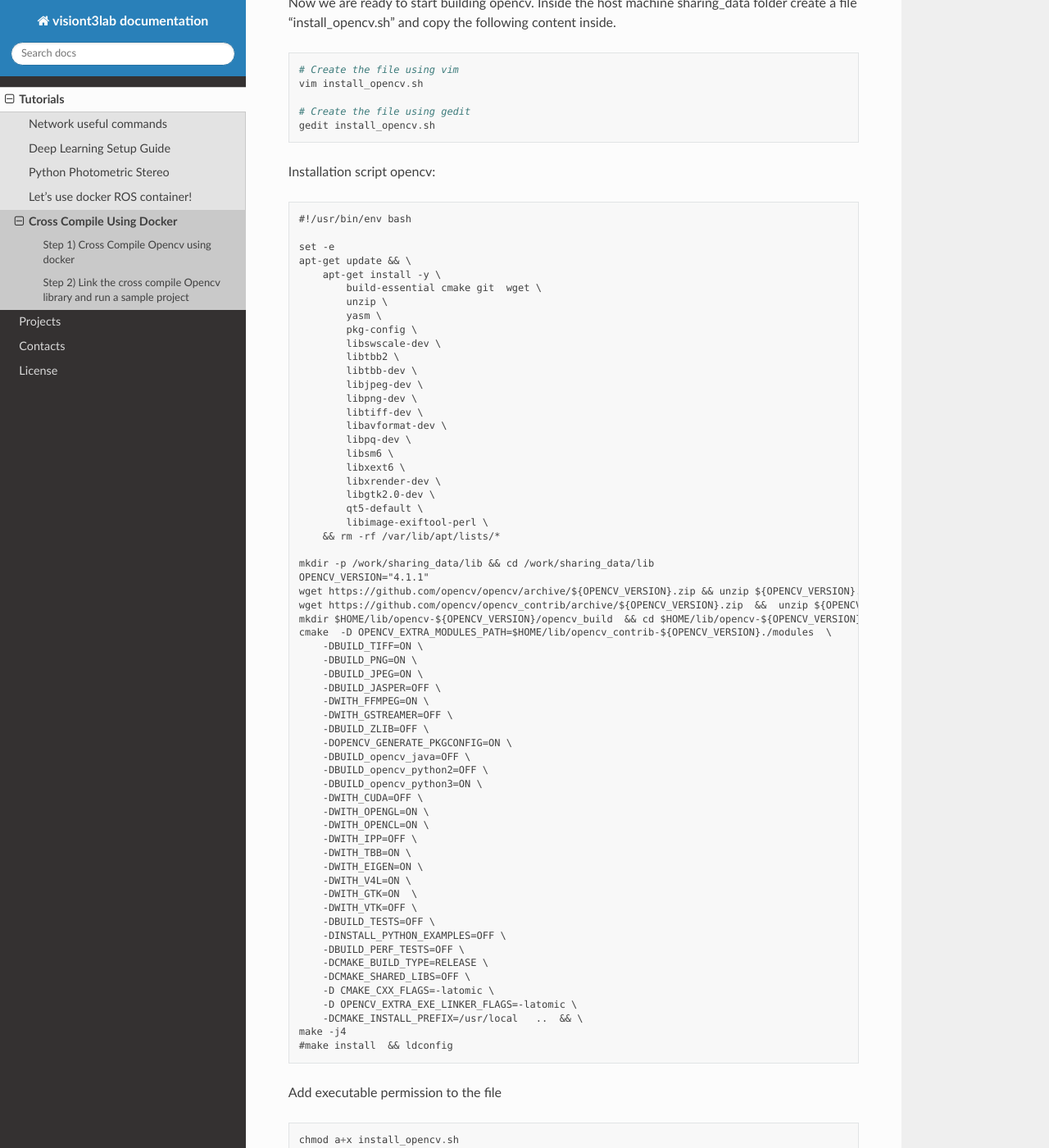
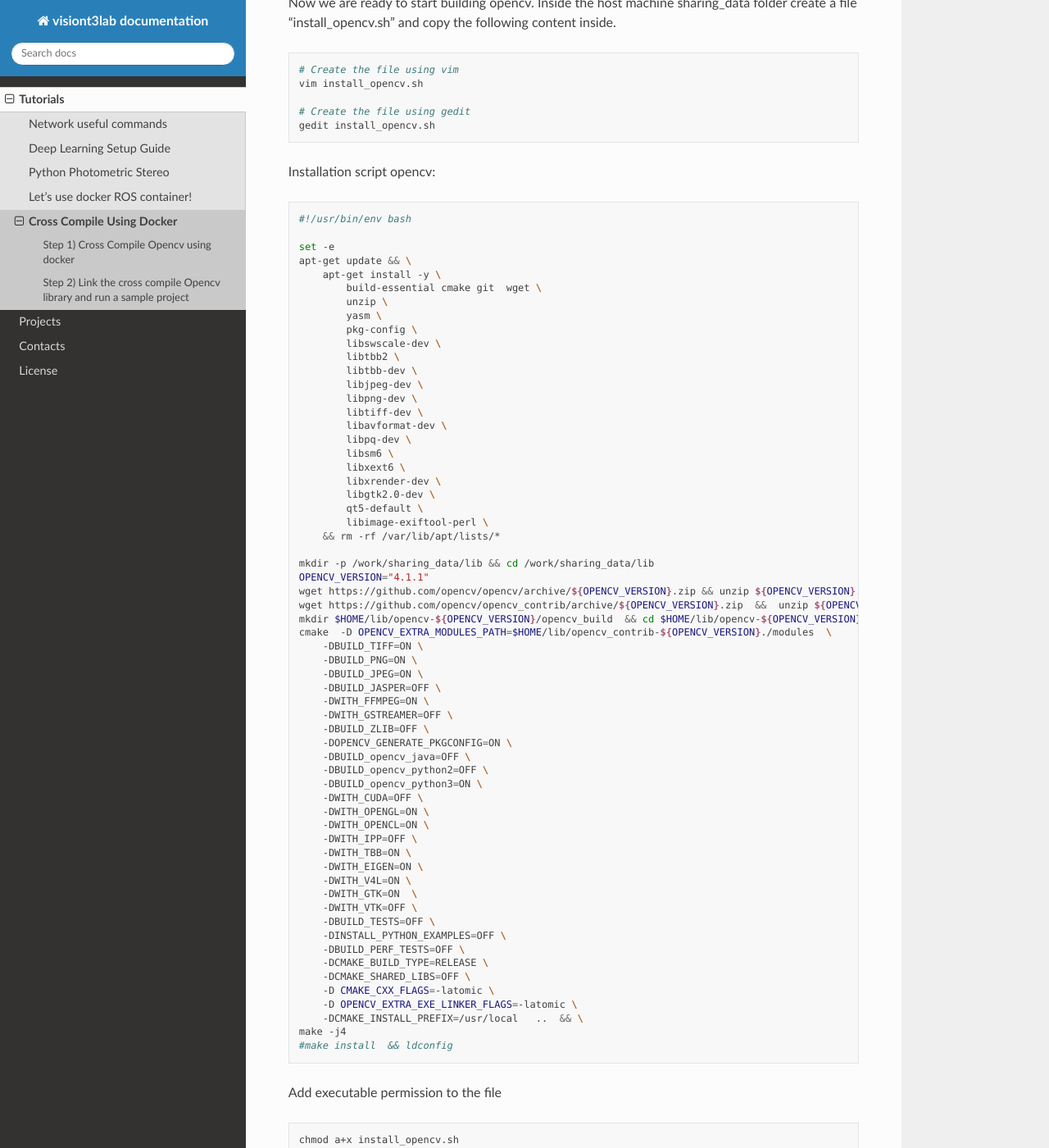
Before and after one commit to visiont3lab/doc, a Sphinx documentation site: the page built from source/docs/dockcross.md, in a window 1280 px wide and 1400 px high, scrolled down 1271 px. Shown: the whole window at 82% size. Built offline with Sphinx 7.4.7 and the Read the Docs theme 2.0.0, drawn with Linux system fonts in a browser that asks for light colours; some of the changed text lies outside the part shown.

Commit message:
added dockcros

````diff
--- a/source/docs/dockcross.md
+++ b/source/docs/dockcross.md
@@ -14,7 +14,7 @@
 ## Step 1) Cross Compile Opencv using docker
 
 Set your working directory. You can export it or add it to the $HOME/.bashrc
-```
+```shell
 # Create working directory
 cd $HOME && mkdir -p cross_compile_dir
 
@@ -26,14 +26,14 @@
 ```
 
 Clone the dockcross repository
-```
+```shell
 cd $CROSS_COMPILE_DIR &&
 git https://github.com/dockcross/dockcross.git
 ```
 
 Pull the rasberrypi3 image (dockcross/linux-armv7) and create a docker container. We are going to pull this image from docker-hub for simplicity, but it is also possible to build it using the  docker build command. We are going to also add to our container a volume that we will use to share data between the created docker container and the host computer.
 
-```
+```shell
 cd $CROSS_COMPILE_DIR && mkdir -p sharing_data &&
 docker run --name rasberry-pi3 -it -v $CROSS_COMPILE_DIR/sharing_data:/work/sharing_data dockcross/linux-armv7:latest /bin/bash
 ```
@@ -42,7 +42,7 @@
 
 Now we are ready to start building opencv. Inside the host machine sharing_data folder create a file "install_opencv.sh" and copy the following content inside.
 
-```
+```shell
 # Create the file using vim
 vim install_opencv.sh
 
@@ -51,7 +51,7 @@
 ```
 
 Installation script opencv:
-```
+```bash
 #!/usr/bin/env bash
 
 set -e
@@ -116,12 +116,12 @@
 ```
 
 Add executable permission to the file
-```
+```shell
 chmod a+x install_opencv.sh
 ```
 
 Now we go back to our docker container and we can start building opencv. The compiler will be automatically set.
-```
+```shell
 # Inside docker contaner
 cd /work/sharing_data && ./install_opencv.sh
 ```
@@ -129,7 +129,7 @@
 
 It will take around 15 minutes to build. Grub a cup of coffee meanwhile.
 After the building is finished we are going to avoid docker perssion problem by typing the following command from inside the container.
-```
+```shell
 cd /work/sharing_data &&
 chmod -R 777 lib/
 ```
````
